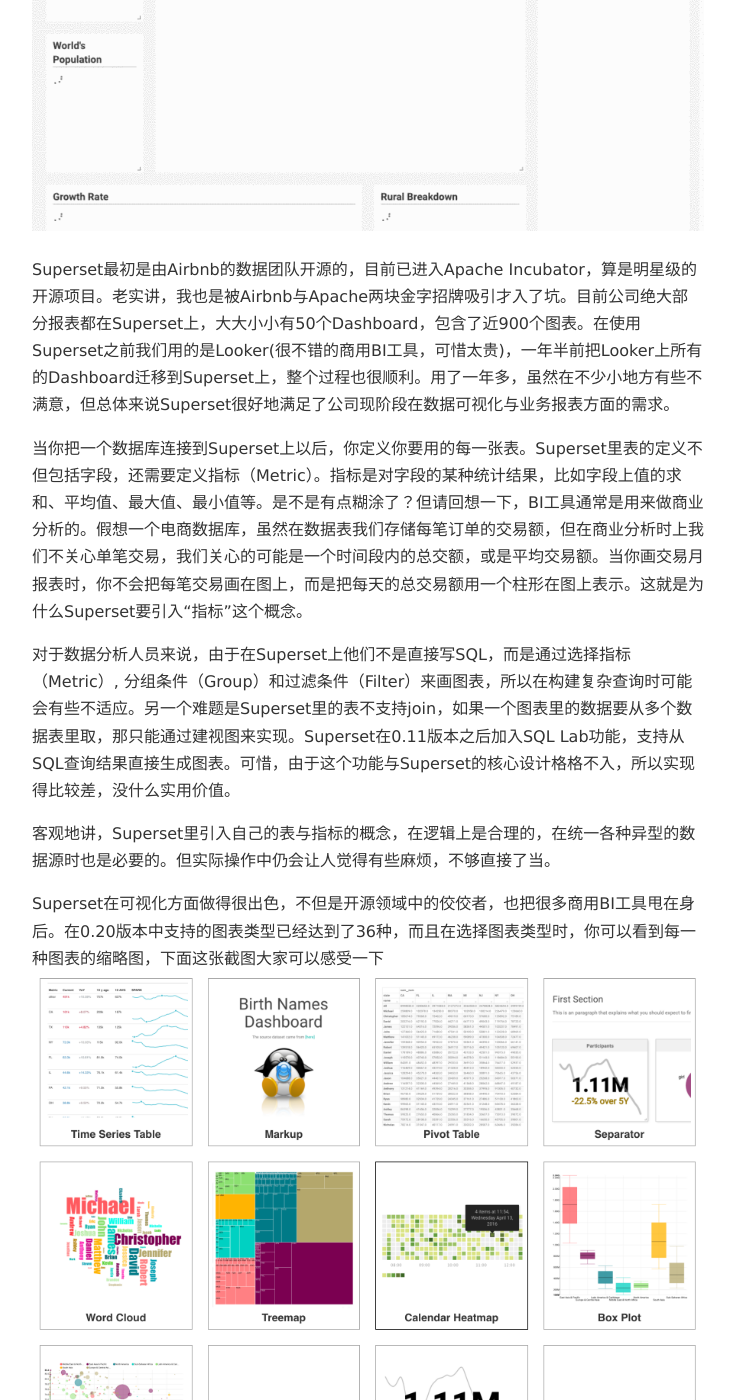
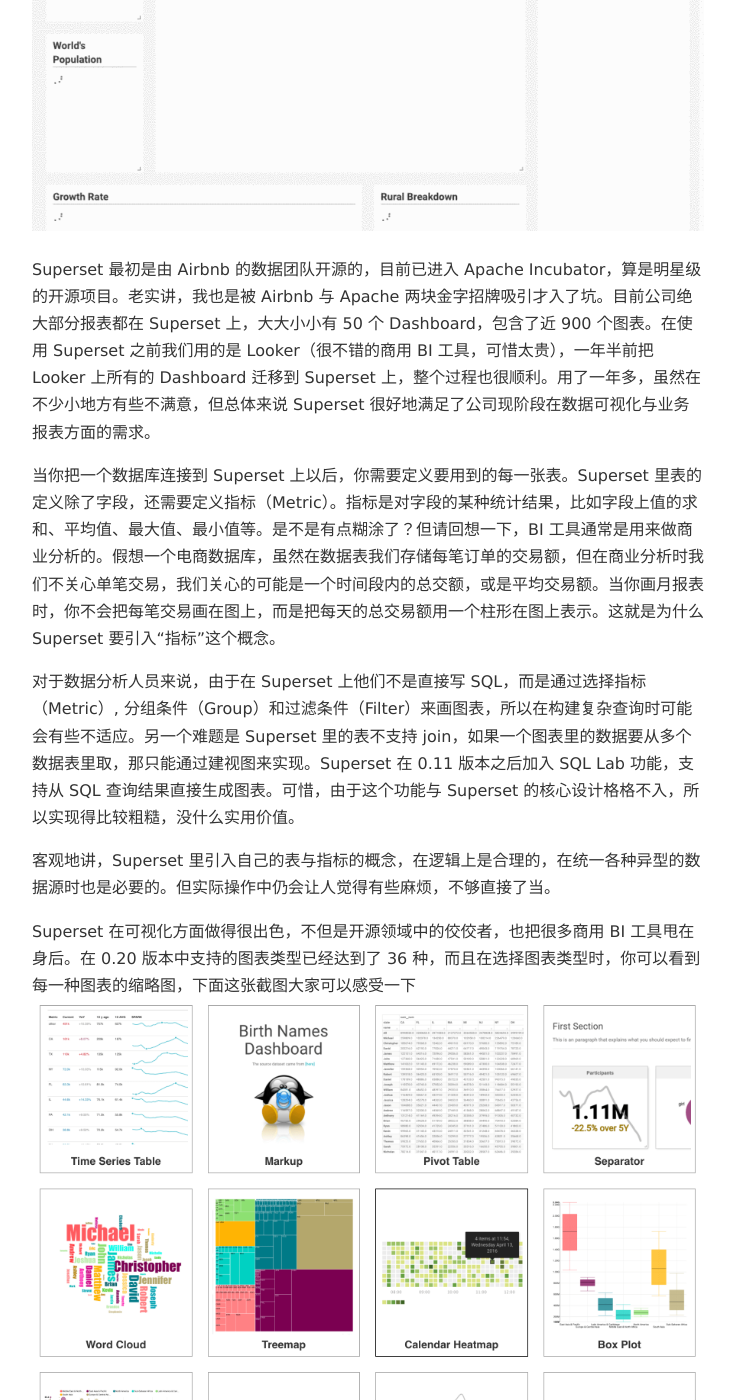
Before and after one commit to yejianye/yejianye.github.io, a Jekyll site: the page built from _posts/2017-12-31-superset-redash-metabase1.md, in a window 1280 px wide and 1400 px high, scrolled down 1134 px. Shown: the whole window, without its empty margins (272-1007 px from the left). Built offline with Jekyll 4.4.1, drawn with Linux system fonts in a browser that asks for light colours; nearby versions of some CDN libraries; comment, search, counter and statistics services are not loaded; some of the changed text lies outside the part shown.

Commit message:
Blog post layout update

```diff
--- a/_posts/2017-12-31-superset-redash-metabase1.md
+++ b/_posts/2017-12-31-superset-redash-metabase1.md
@@ -16,70 +16,70 @@
 
 ![Superset Demo](/images/superset-demo.gif)
 
-Superset最初是由Airbnb的数据团队开源的，目前已进入Apache Incubator，算是明星级的开源项目。老实讲，我也是被Airbnb与Apache两块金字招牌吸引才入了坑。目前公司绝大部分报表都在Superset上，大大小小有50个Dashboard，包含了近900个图表。在使用Superset之前我们用的是Looker(很不错的商用BI工具，可惜太贵)，一年半前把Looker上所有的Dashboard迁移到Superset上，整个过程也很顺利。用了一年多，虽然在不少小地方有些不满意，但总体来说Superset很好地满足了公司现阶段在数据可视化与业务报表方面的需求。
+Superset 最初是由 Airbnb 的数据团队开源的，目前已进入 Apache Incubator，算是明星级的开源项目。老实讲，我也是被 Airbnb 与 Apache 两块金字招牌吸引才入了坑。目前公司绝大部分报表都在 Superset 上，大大小小有 50 个 Dashboard，包含了近 900 个图表。在使用 Superset 之前我们用的是 Looker（很不错的商用 BI 工具，可惜太贵），一年半前把 Looker 上所有的 Dashboard 迁移到 Superset 上，整个过程也很顺利。用了一年多，虽然在不少小地方有些不满意，但总体来说 Superset 很好地满足了公司现阶段在数据可视化与业务报表方面的需求。
 
-当你把一个数据库连接到Superset上以后，你定义你要用的每一张表。Superset里表的定义不但包括字段，还需要定义指标（Metric）。指标是对字段的某种统计结果，比如字段上值的求和、平均值、最大值、最小值等。是不是有点糊涂了？但请回想一下，BI工具通常是用来做商业分析的。假想一个电商数据库，虽然在数据表我们存储每笔订单的交易额，但在商业分析时上我们不关心单笔交易，我们关心的可能是一个时间段内的总交额，或是平均交易额。当你画交易月报表时，你不会把每笔交易画在图上，而是把每天的总交易额用一个柱形在图上表示。这就是为什么Superset要引入“指标”这个概念。
+当你把一个数据库连接到 Superset 上以后，你需要定义要用到的每一张表。Superset 里表的定义除了字段，还需要定义指标（Metric）。指标是对字段的某种统计结果，比如字段上值的求和、平均值、最大值、最小值等。是不是有点糊涂了？但请回想一下，BI 工具通常是用来做商业分析的。假想一个电商数据库，虽然在数据表我们存储每笔订单的交易额，但在商业分析时我们不关心单笔交易，我们关心的可能是一个时间段内的总交额，或是平均交易额。当你画月报表时，你不会把每笔交易画在图上，而是把每天的总交易额用一个柱形在图上表示。这就是为什么 Superset 要引入“指标”这个概念。
 
-对于数据分析人员来说，由于在Superset上他们不是直接写SQL，而是通过选择指标（Metric）, 分组条件（Group）和过滤条件（Filter）来画图表，所以在构建复杂查询时可能会有些不适应。另一个难题是Superset里的表不支持join，如果一个图表里的数据要从多个数据表里取，那只能通过建视图来实现。Superset在0.11版本之后加入SQL Lab功能，支持从SQL查询结果直接生成图表。可惜，由于这个功能与Superset的核心设计格格不入，所以实现得比较差，没什么实用价值。
+对于数据分析人员来说，由于在 Superset 上他们不是直接写 SQL，而是通过选择指标（Metric）, 分组条件（Group）和过滤条件（Filter）来画图表，所以在构建复杂查询时可能会有些不适应。另一个难题是 Superset 里的表不支持 join，如果一个图表里的数据要从多个数据表里取，那只能通过建视图来实现。Superset 在 0.11 版本之后加入 SQL Lab 功能，支持从 SQL 查询结果直接生成图表。可惜，由于这个功能与 Superset 的核心设计格格不入，所以实现得比较粗糙，没什么实用价值。
 
-客观地讲，Superset里引入自己的表与指标的概念，在逻辑上是合理的，在统一各种异型的数据源时也是必要的。但实际操作中仍会让人觉得有些麻烦，不够直接了当。
+客观地讲，Superset 里引入自己的表与指标的概念，在逻辑上是合理的，在统一各种异型的数据源时也是必要的。但实际操作中仍会让人觉得有些麻烦，不够直接了当。
 
-Superset在可视化方面做得很出色，不但是开源领域中的佼佼者，也把很多商用BI工具甩在身后。在0.20版本中支持的图表类型已经达到了36种，而且在选择图表类型时，你可以看到每一种图表的缩略图，下面这张截图大家可以感受一下
+Superset 在可视化方面做得很出色，不但是开源领域中的佼佼者，也把很多商用 BI 工具甩在身后。在 0.20 版本中支持的图表类型已经达到了 36 种，而且在选择图表类型时，你可以看到每一种图表的缩略图，下面这张截图大家可以感受一下
 ![Superset Chart Types](/images/superset-chart-types.png)
 
-Superset的另一个亮点是可以在多个时间维度上观察，因为商业分析中的很多问题都是与时间密切相关的。Superset有4种专门针对时间序列的图表，使用这些图表时，你需要指定一个字段为时间维度，之后就可以对时间维度做丰富的操作
+Superset 的另一个亮点是可以在多个时间维度上观察，因为商业分析中的很多问题都是与时间密切相关的。Superset 有 4 种专门针对时间序列的图表，使用这些图表时，你需要指定一个字段为时间维度，之后就可以对时间维度做丰富的操作
 
 - 从不同时间粒度去查看你关心的指标（小时/日/周/月/季度/年）
-- 对时间序列做rolling average，比如看一个指标的7日平均线
+- 对时间序列做 rolling average，比如看一个指标的 7 日平均线
 - 可以对时间序列做偏移，再做对比，比如把本周的销售业绩与上周同期放在一张图表中对比
 - 不在图表上显示指标的绝对值，而是显示它随着时间变化的增长速度
 
 以上这些都是在数据分析中非常实用的功能。
 
-说完优点，再说说Superset的槽点，最大的槽点是当图表与报表多了以后，管理不方便。这个问题其实很好解决，只要在图表和报表管理时，加上分组或是文件夹的概念就可以了，但至今未见类似的功能。现在公司900多个图表都在一个大列表下，虽然Superset支持Search, Filter或是Favorite，但查找起来还是太麻烦。
+说完优点，再说说 Superset 的槽点，最大的槽点是当图表与报表多了以后，管理不方便。这个问题其实很好解决，只要在图表和报表管理时，加上分组或是文件夹的概念就可以了，但至今未见类似的功能。现在公司 900 多个图表都在一个大列表下，虽然 Superset 支持搜索，过滤或是收藏，但查找起来还是太麻烦。
 
-Superset的文档也比较糟糕，虽然在安装与快速入门方面提供了很完整的文档，但在具体功能的介绍方面文档严重缺失。就算有些功能有文档，文档的结构也很混乱，所以大部分功能只能自己去尝试，好在这个工具本身并不难用，自己去摸索各个功能也不太困难。
+Superset 的文档也比较糟糕，虽然在安装与快速入门方面提供了很完整的文档，但在具体功能的介绍方面文档严重缺失。就算有些功能有文档，文档的结构也很混乱，所以大部分功能只能自己去尝试，好在这个工具本身并不难用，自己去摸索各个功能也不太困难。
 
 Redash
 ------
 
 ![Redash Demo](/images/redash-demo.gif)
 
-如果说Superset是构建一个BI平台，那Redash目标就是更纯粹地做好数据查询结果的可视化。Redash支持很多种数据源，除了最常用的SQL数据库，也支持MongoDB, Elasticsearch, Google Spreadsheet甚至是一个JSON文件。Redash的官方文档里列出了它所支持的[所有数据源](https://redash.io/help-onpremise/setup/supported-data-sources-options-reqs.html)。
+如果说 Superset 是构建一个 BI 平台，那 Redash 目标就是更纯粹地做好数据查询结果的可视化。Redash 支持很多种数据源，除了最常用的 SQL 数据库，也支持 MongoDB, Elasticsearch, Google Spreadsheet 甚至是一个 JSON 文件。Redash 的官方文档里列出了它所支持的[所有数据源](https://redash.io/help-onpremise/setup/supported-data-sources-options-reqs.html)。
 
-它不需要像Superset那样在创建图表前先定义表和指标，而是可以非常直观地将一个SQL查询的结果可视化，这使得它上手很简易。或者说Redash仅仅实现了Superset中SQL Lab的功能，但却把这个功能做到了极致。
+它不需要像 Superset 那样在创建图表前先定义表和指标，而是可以非常直观地将一个 SQL 查询的结果可视化，这使得它上手很简易。或者说 Redash 仅仅实现了 Superset 中 SQL Lab 的功能，但却把这个功能做到了极致。
 
-Redash有两个非常实用的功能，Query Snippet与Query Parameters。
+Redash 有两个非常实用的功能，Query Snippet 与 Query Parameters。
 
-Query Snippet很好地解决了查询片段的复用问题。做数据报表时经常要用到十分复杂的SQL语句，这些语句是肯定有一些片段是可以在多个Query中复用的。在Redash中我们可以将这些片段定义成Snippet，之后方便地复用。
+Query Snippet 很好地解决了查询片段的复用问题。做数据报表时经常要用到十分复杂的 SQL 语句，这些语句中肯定有一些片段是可以在多个查询中复用的。在 Redash 中我们可以将这些片段定义成 Snippet，之后方便地复用。
 
-Query Parameters可以为查询添加可定制参数，让这个图表变得更灵活。比如一个App的日活指标，我可能有时要按iOS/Android切分，有时要按地域切分，或是按新老用户切分。在Superset的Dashboard上我要做三个表图。Redash里我可以把Query的groupby做为一个参数，这样就可以在一张图上搞定。用的时候，运营人员可以图表上方的一个下拉框里选择切分的方式，非常直观好用。
+Query Parameters 可以为查询添加可定制参数，让这个图表变得更灵活。比如一个移动应用的日活指标，我可能有时要按 iOS/Android 切分，有时要按地域切分，或是按新老用户切分。在 Superset 的 Dashboard 上我要做三个表图。Redash 里我可以把查询的 groupby 做为一个参数，这样就可以在一张图上搞定。用的时候，运营人员可以在图表上方的一个下拉框里选择切分的方式，非常直观好用。如下图所示
 
 ![Parameterized Query](/images/redash-query-params.gif)
 
-Redash的Dashboard可以通过命名来进行分组，Dashboard的名字可以有一个前缀并以冒号结尾，前缀相同的Dashboard就会自动被分为一组。例如“Growth: Daily”，“Growth: Weekly”这两个Dashboard都会被分到“Growth”组下。
+Redash 的 Dashboard 可以通过命名来进行分组，Dashboard 的名字可以有一个前缀并以冒号结尾，前缀相同的 Dashboard 就会自动被分为一组。例如“ Growth: Daily ”，“ Growth: Weekly ”这两个 Dashboard 都会被分到“ Growth ”组下。
 
-相比Superset，Redash在文档方面做得更好，除了快速入门教程以外，每一个功能模块都有文档且条理清晰。
+相比 Superset，Redash 在文档方面做得更好，除了快速入门教程以外，每一个功能模块都有文档且条理清晰。
 
-当然Redash也有自己的不足之处，它的可视化种类比Superset逊色不少（不过其实也够用了）。另外，由于它只是纯粹地把数据查询结果可视化，所以也没有Superset里那些对时间维度上的聚合与对比的操作。
+当然 Redash 也有自己的不足之处，它的可视化种类比 Superset 逊色不少（不过其实也够用了）。另外，由于它只是纯粹地把数据查询结果可视化，所以也没有 Superset 里那些对时间维度上的聚合与对比的操作。
 
 Metabase
 --------
 ![Metabase Demo](/images/metabase-demo.gif)
 
-由于我并没有在生产环境下使用过Metabase，只在自己本本上试用过这个工具。所以我只能说一下对它的第一印象。
+由于我并没有在生产环境下使用过 Metabase，只在自己本本上试用过这个工具。所以我只能说一下对它的第一印象。
 
-刚开始用的就觉得这个工具的界面好漂亮，明显是经过UI设计师仔细调校过的。相对的，Superset与Redash一看就是程序员充当设计师的产物。
+刚开始用的就觉得这个工具的界面好漂亮，明显是经过 UI 设计师仔细调校过的。相对的，Superset 与 Redash 一看就是程序员充当设计师的产物。
 
-用了一会儿之后，我觉得Metabase与Superset虽然都想要打造一个完整的BI平台，但在理念上是不同的。Metabase非常注重非技术人员（如产品经理、市场运营人员）在使用这个工具时的体验，让他们能自由地探索数据，回答自己的问题。而在Superset或是Redash里，非技术人员基本上只能看预先建好的Dashboard，不懂SQL或是数据库结构的他们，很难自己去摸索。我非常喜欢Metabase的理念，它更接近一款成熟的商业化产品。当然要把这个理念变为现实是很有挑战的，目前我不知道在面临复杂的真实业务环境中，Metabase是否有想像中那样美好。
+用了一会儿之后，我觉得 Metabase 与 Superset 虽然都想要打造一个完整的BI平台，但在理念上是不同的。Metabase 非常注重非技术人员（如产品经理、市场运营人员）在使用这个工具时的体验，让他们能自由地探索数据，回答自己的问题。而在 Superset 或是 Redash 里，非技术人员基本上只能看预先建好的 Dashboard，不懂 SQL 或是数据库结构的他们，很难自己去摸索。我非常喜欢 Metabase 的理念，它更接近一款成熟的商业化产品。当然要把这个理念变为现实是很有挑战的，目前我不知道在面临复杂的真实业务环境中，Metabase 是否有想像中那样美好。
 
-另外值得一提的是，Metabase的文档也是三个项目中写得最好最完整的，内容非常丰富。
+另外值得一提的是，Metabase 的文档也是三个项目中写得最好最完整的，内容非常丰富。
 
 将来若是有机会，我很愿意更深入地去体验这个产品。
 
 小结
 ---
 
-本文简单地介绍了三个开源的数据可视化工具Superset, Redash和Metabase，三者各有所长，我觉得并不存在绝对的最强者。对于刚刚开始搭建BI平台的公司，我相信它们都可以满足大部分报表与业务分析的需求。
+本文简单地介绍了三个开源的数据可视化工具 Superset, Redash 和 Metabase，三者各有所长，我觉得并不存在绝对的最强者。对于刚刚开始搭建 BI 平台的公司，我相信它们都可以满足大部分报表与业务分析的需求。
 
-虽然Superset是我们公司现在主要使用的可视化工具，但我问过自己“如果现在让我重新选择，我会使用哪个开源项目？”我的答案是Redash，而原因主要不是功能层面，而是技术层面。这里正好可以引出我们下篇要聊的内容，从技术框架与源代码层面来比较一下这三个项目，以及我选择开源项目的一些通用原则，敬请期待！
+虽然 Superset 是我们公司现在主要使用的可视化工具，但我问过自己“如果现在让我重新选择，我会使用哪个开源项目？”我的答案是 Redash，原因主要不是功能层面，而是技术层面。这里正好可以引出我们下篇要聊的内容，从技术框架与源代码层面来比较一下这三个项目，以及我选择开源项目的一些通用原则，敬请期待！
```
Also changed, not shown: other parts of _posts/2017-12-31-superset-redash-metabase1.md (+2 -2 lines), images/superset-chart-types.png.
